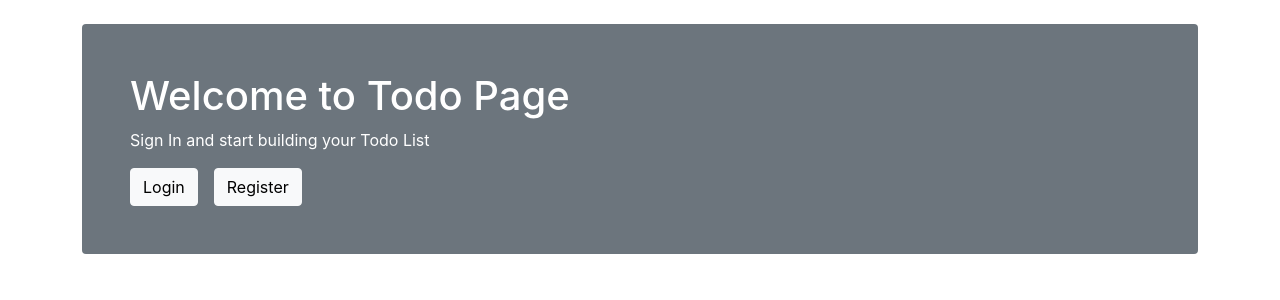
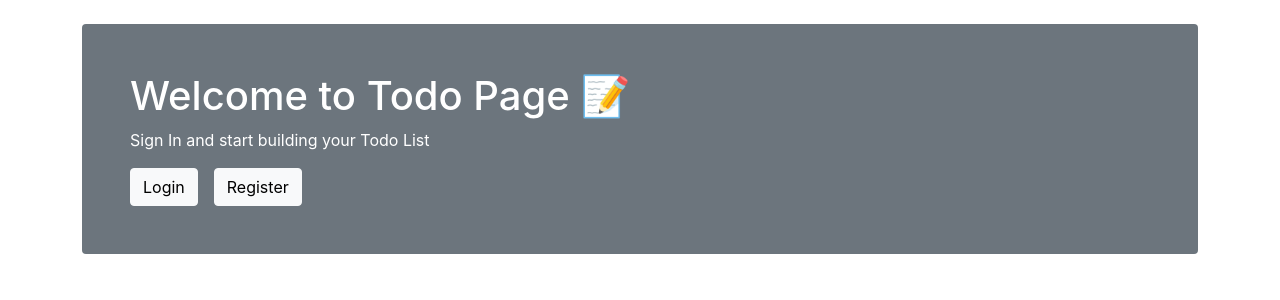
Before and after one commit to 24Donovan24/PERN_ToDoList, a React (Create React App) app in the folder client/: page / in a window 1280 px wide. Shown: the top 300 px of the page. Built offline with nearby package versions, Linux system fonts and the light colour scheme; no server answers.

Commit message:
Added notepad icon

```diff
--- a/client/src/components/Landing.js
+++ b/client/src/components/Landing.js
@@ -4,7 +4,7 @@ import { Link } from "react-router-dom";
 const Landing = () => {
     return (
         <div className="mt-4 p-5 bg-secondary text-white rounded">
-            <h1>Welcome to Todo Page</h1>
+            <h1>Welcome to Todo Page 📝</h1>
             <p>Sign In and start building your Todo List</p>
             <Link to="/login" className="btn btn-light">Login</Link>
             <Link to="/register" className="btn btn-light ms-3">Register</Link>
--- a/client/src/components/Navbar.js
+++ b/client/src/components/Navbar.js
@@ -26,7 +26,7 @@ const Navbar = ({ setAuth }) => {
           href="/"
           style={{ color: "white", fontSize: "1.5em" }}
         >
-          Todo List
+          Todo List 📝
         </a>
         <button
           className="navbar-toggler"
--- a/client/src/components/dashboard/todolist/InputTodo.js
+++ b/client/src/components/dashboard/todolist/InputTodo.js
@@ -32,7 +32,7 @@ const InputTodo = ({setTodosChange}) => {
 
   return (
     <Fragment>
-      <h1 className="text-center mt-5">Todo List</h1>
+      <h1 className="text-center mt-5">Todo List 📝</h1>
       <form className="d-flex mt-5" onSubmit={onSubmitForm}>
         <input
           type="text"
```
